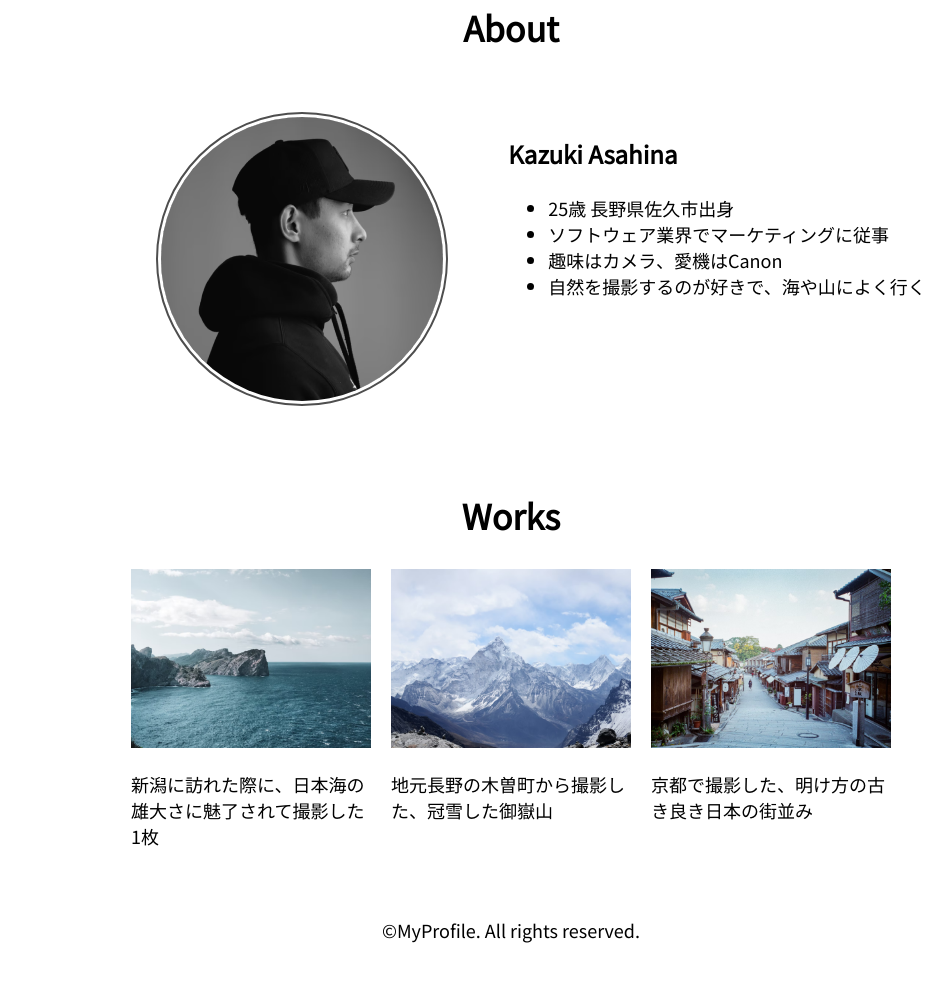
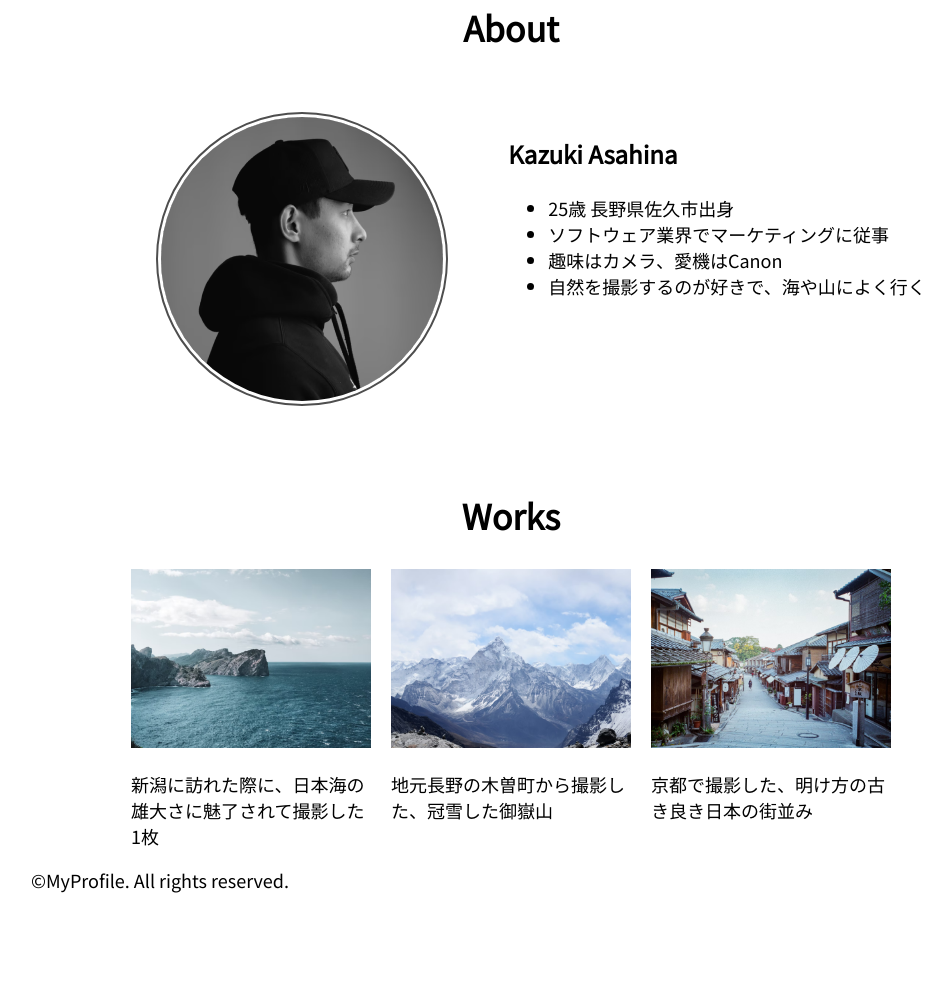
Before and after one commit to unico-9247/myprofile_practice2, a plain HTML site: page index.html in a window 1280 px wide. Shown: the part 681-1662 px from the top of the page, without its empty margins (129-1081 px from the left). After the commit the page ends 1582 px from the top, so only its background shows below. Drawn offline with Linux system fonts and the light colour scheme.

Commit message:
HTML article削除、css main-photoにobject-fit: cover追加

```diff
--- a/index.html
+++ b/index.html
@@ -29,7 +29,6 @@
 </header>
 
 <main>
-  <article>
     <!-- メイン写真 -->
     <div>
       <img class="main-photo" src="images/main.png" alt="Canonのカメラ">
@@ -72,13 +71,15 @@
         </div>
       </div>
     </section>
-  </article>
 </main>
 
 <!-- フッター -->
 <footer>
-  <p>&copy;MyProfile.&nbsp;All&nbsp;rights&nbsp;reserved.</p>
+  <div>
+    <span>&copy;MyProfile.&nbsp;All&nbsp;rights&nbsp;reserved.</span>
+  </div>
 </footer>
+
 </div>
 </body>
 
--- a/style.css
+++ b/style.css
@@ -19,7 +19,7 @@ h3 {
   color: #000;
 }
 
-li, p {
+li, p, span {
   font-size: 18px;
   color: #000;
 }
@@ -73,6 +73,7 @@ nav a:visited {
   height: 400px;
   max-width: 100%;
   margin-top: 60px;
+  object-fit: cover;
 }
 
 /* Aboutのセクション */
```
